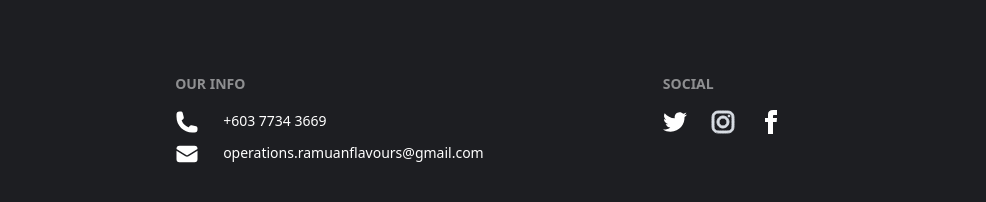
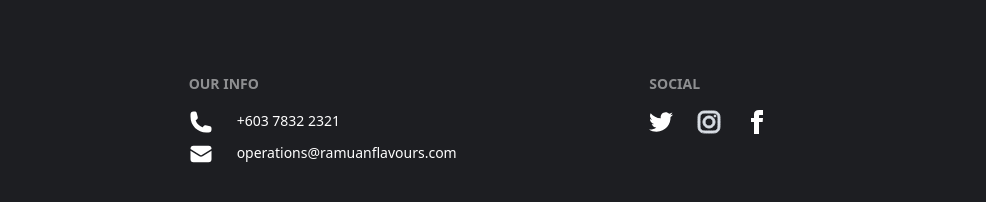
Before and after one commit to yxuan1996/Ramuan-Flavours-Landing-Page, a plain HTML site: page index.html in a window 1280 px wide. Shown: the part 2214-2416 px from the top of the page, 294-1280 px from the left. Drawn offline with nearby package versions, Linux system fonts and the light colour scheme.

Commit message:
Update Contact Info

```diff
--- a/index.html
+++ b/index.html
@@ -345,16 +345,16 @@
             <path fill-rule="evenodd" d="M1.5 4.5a3 3 0 013-3h1.372c.86 0 1.61.586 1.819 1.42l1.105 4.423a1.875 1.875 0 01-.694 1.955l-1.293.97c-.135.101-.164.249-.126.352a11.285 11.285 0 006.697 6.697c.103.038.25.009.352-.126l.97-1.293a1.875 1.875 0 011.955-.694l4.423 1.105c.834.209 1.42.959 1.42 1.82V19.5a3 3 0 01-3 3h-2.25C8.552 22.5 1.5 15.448 1.5 6.75V4.5z" clip-rule="evenodd" />
           </svg>
         </a>
-        <p>+603 7734 3669</p>
+        <p>+603 7832 2321</p>
       </div>
       <div class="grid grid-flow-col gap-4 text-white">
-        <a href="mailto:operations.ramuanflavours@gmail.com" class="text-white">
+        <a href="mailto:operations@ramuanflavours.com" class="text-white">
           <svg xmlns="http://www.w3.org/2000/svg" viewBox="0 0 24 24" fill="currentColor" class="w-6 h-6">
             <path d="M1.5 8.67v8.58a3 3 0 003 3h15a3 3 0 003-3V8.67l-8.928 5.493a3 3 0 01-3.144 0L1.5 8.67z" />
             <path d="M22.5 6.908V6.75a3 3 0 00-3-3h-15a3 3 0 00-3 3v.158l9.714 5.978a1.5 1.5 0 001.572 0L22.5 6.908z" />
           </svg>
         </a>
-        <p class="text-white"><a class="text-white" href="mailto:operations.ramuanflavours@gmail.com">operations.ramuanflavours@gmail.com</a></p>
+        <p class="text-white"><a class="text-white" href="mailto:operations@ramuanflavours.com">operations@ramuanflavours.com</a></p>
       </div>
     </div>
     <div>
```
